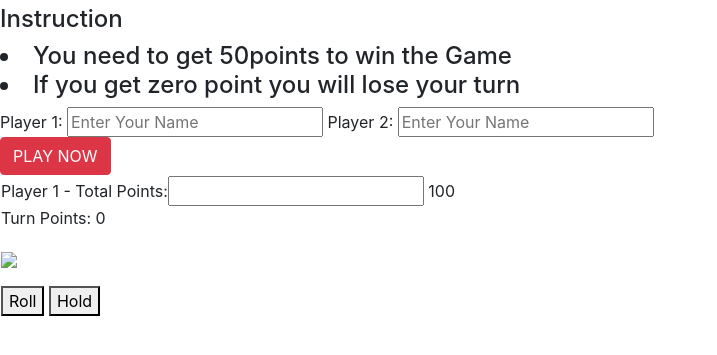
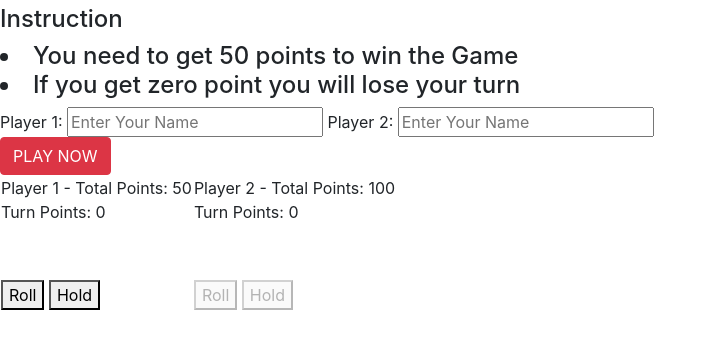
Before and after one commit to Yitzhak-Njenga/Pig-Dice-Game, a plain HTML site: page index.html in a window 1280 px wide. Shown: the part 51-406 px from the top of the page, without its empty margins (0-717 px from the left). Drawn offline with nearby package versions, Linux system fonts and the light colour scheme.

Commit message:
added table

```diff
--- a/index.html
+++ b/index.html
@@ -11,7 +11,7 @@
 
     <h4>Instruction</h4>
     <h4>
-        <li>You need to get 50points to win the Game</li>
+        <li>You need to get 50 points to win the Game</li>
         <li>If you get zero point you will lose your turn</li>
     </h4>
     Player 1:
@@ -23,16 +23,31 @@
 
     <table>
         <tr><td><div id="p1-header" class="active">
-            Player 1 - Total Points:<input type="name" id="name"> <span id="p1-points">100</span>
+            Player 1 - Total Points: <span id="p1-points">50</span>
             </div>
 
             <div>
             <p>Turn Points: <span id="p1-turn-points">0</span></p>
-            <p><img src="images/dice3.png" id="p1-roll-img"></p>
+            <p><img src="" id="p1-roll-img"></p>
             <p><button id="p1-roll">Roll</button> <button id="p1-hold">Hold</button></p>
         </div>
     </div></td>
+
+    <td>
+
+        <div id="p2-header">
+            Player 2 - Total Points: <span id="p2-points">100</span>
+        </div>
+
+        <div>
+            <p>Turn Points: <span id="p2-turn-points">0</span></p>
+            <p><img src=""></p>
+            <p><button id="p2-roll" disabled>Roll</button> <button id="p2-hold" disabled>Hold</button></p>
+        </div>
+    </td>
     </tr>
+
+
     </table>
 </body>
 </html>
```
